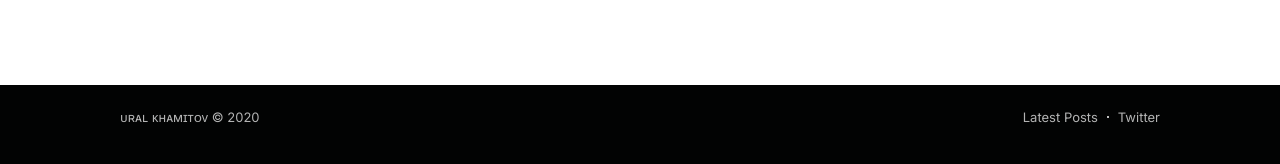
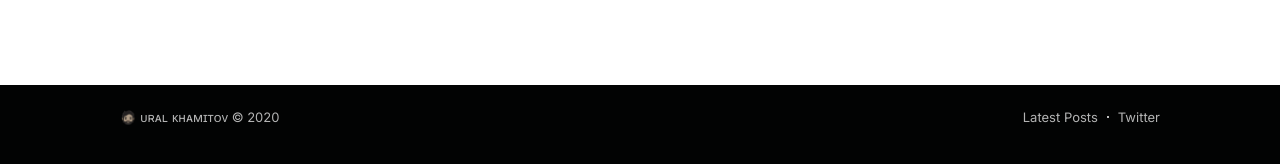
Before and after one commit to ukhamitov/ukhamitov.github.io, a Jekyll site: the page built from index.html, in a window 1280 px wide. Shown: the part 711-875 px from the top of the page. Built offline with Jekyll 4.4.1, drawn with Linux system fonts in a browser that asks for light colours; nearby versions of some CDN libraries; the list of posts is cut into pages by our own code; comment, search, counter and statistics services are not loaded.

```diff
--- a/_config.yml
+++ b/_config.yml
@@ -10,7 +10,7 @@ baseurl: /
 url: https://ukhamitov.github.io
 
 # Website info
-title: ᴜʀᴀʟ ᴋʜᴀᴍɪᴛᴏᴠ
+title: 🧔🏻 ᴜʀᴀʟ ᴋʜᴀᴍɪᴛᴏᴠ
 description: Personal blog
 cover: assets/images/blog-cover-dark.jpg
 favicon: assets/images/favicon.png
```
